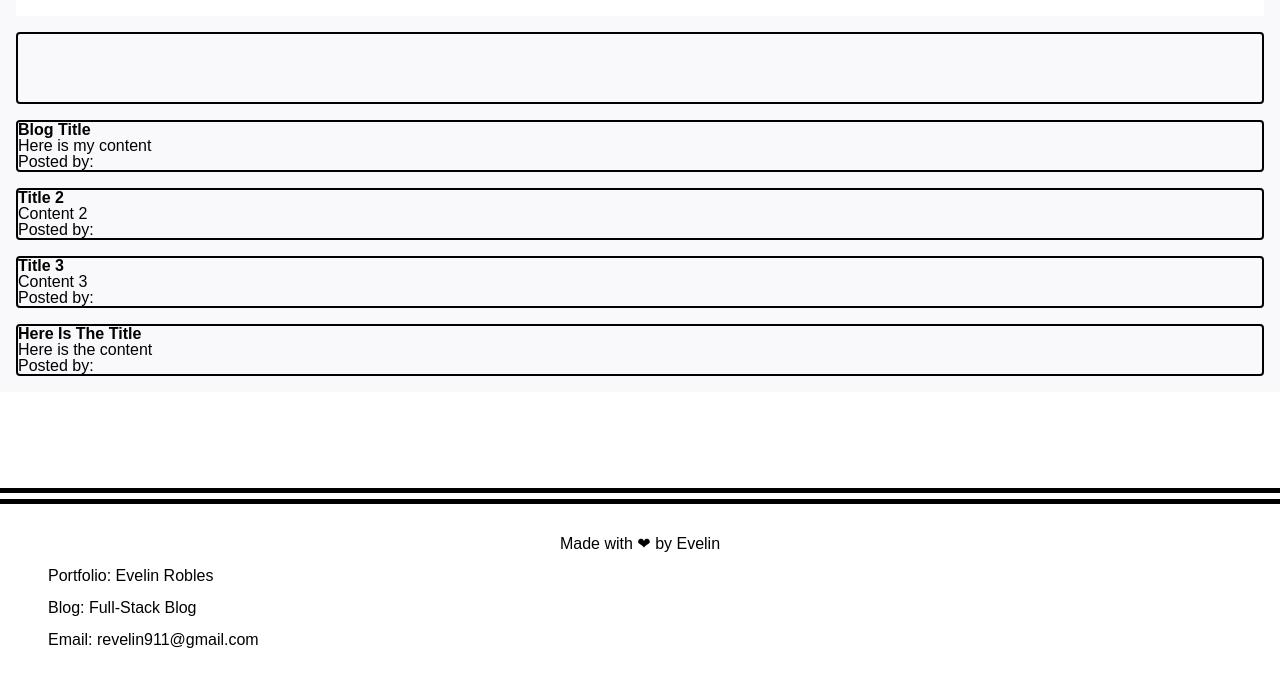
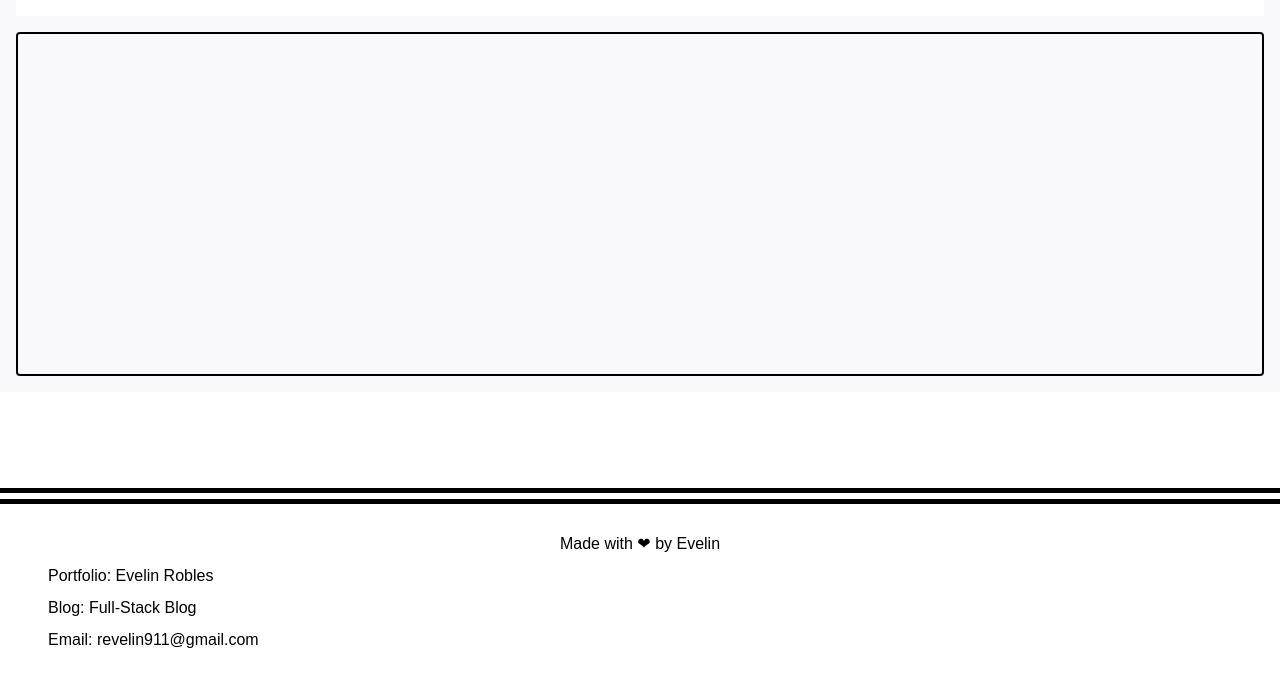
Before and after one commit to Revelin911/Module-4-Challenge, a plain HTML site: page blog.html in a window 1280 px wide. Shown: the part 120-800 px from the top of the page. Drawn offline with Linux system fonts and the light colour scheme.

Commit message:
deleted hard code

```diff
--- a/blog.html
+++ b/blog.html
@@ -26,35 +26,6 @@
     </header>
     <article>
       </article>
-      <div class="card">
-        <h2>Blog Title</h2>
-
-        <p>Here is my content</p>
-
-        <blockquote>Posted by:</blockquote>
-      </div>
-      <div class="card">
-        <h2>Title 2</h2>
-
-        <p>Content 2</p>
-
-        <blockquote>Posted by: </blockquote>
-      </div>
-      <div class="card">
-        <h2>Title 3</h2>
-
-        <p>Content 3</p>
-
-        <blockquote>Posted by: </blockquote>
-      </div>
-      <div class="card">
-        <h2>Here Is The Title</h2>
-
-        <p>Here is the content</p>
-
-        <blockquote>Posted by: </blockquote>
-      </div>
-
   </main>
 
   <footer class="footer">
```
